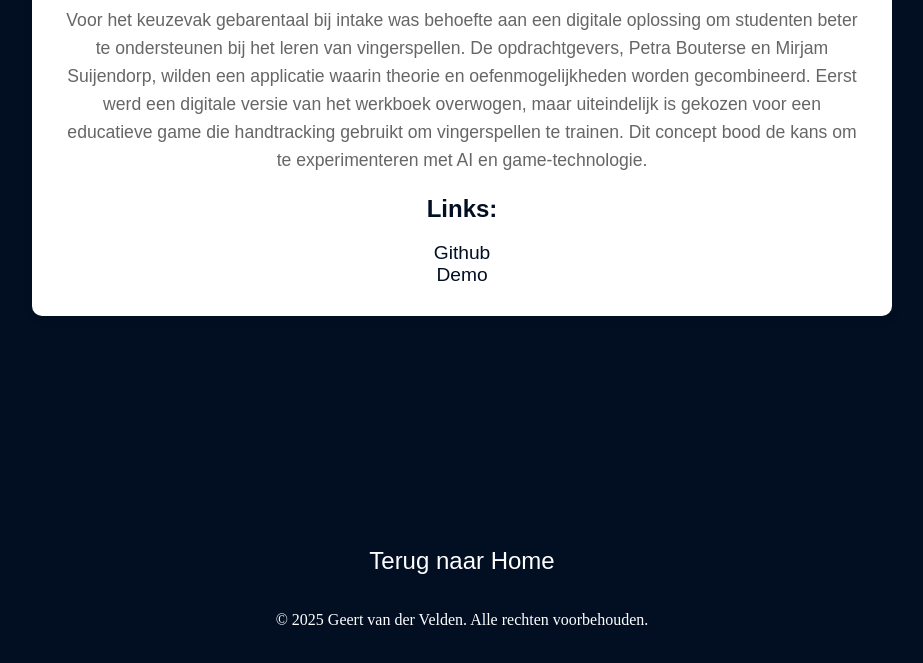
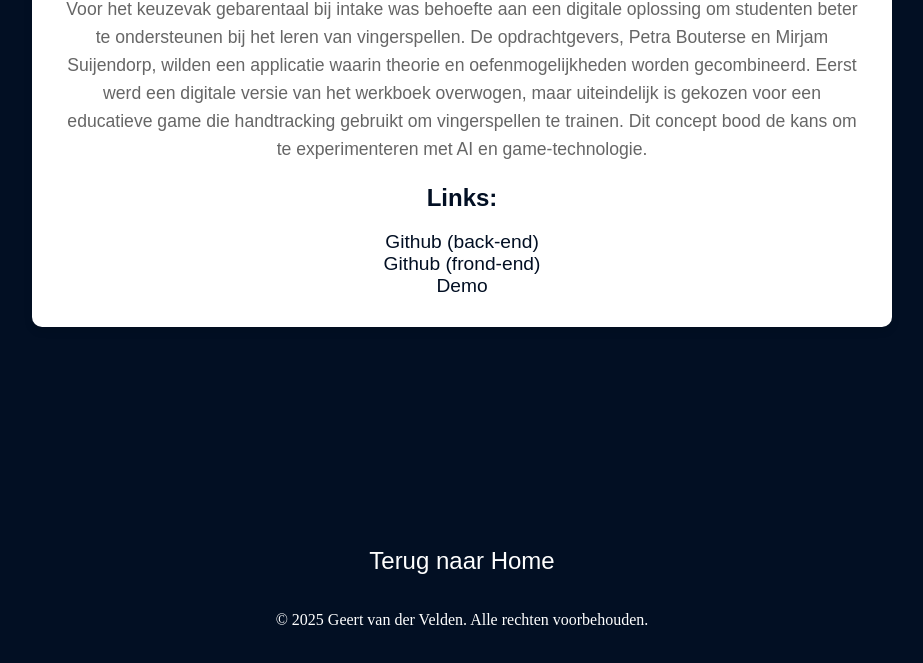
Before and after one commit to gvdv2003/Portofolio, a plain HTML site: page pages/projects/SignTrail.html in a window 1280 px wide. Shown: the part 1153-1816 px from the top of the page, without its empty margins (178-1101 px from the left). Drawn offline with Linux system fonts and the light colour scheme.

Commit message:
Links fix

```diff
--- a/pages/projects/SignTrail.html
+++ b/pages/projects/SignTrail.html
@@ -51,7 +51,9 @@
 
             <h2>Links:</h2>
             <div class="contact-info">
-                <a href="https://github.com/GhostyHobbit/TLE-Agency" class="contact-link" target="_blank">Github</a>
+                <a href="https://github.com/LarsVerschoor/gebarentaal-game-backend" class="contact-link" target="_blank">Github (back-end)</a>
+                <a href="https://github.com/Mathijs-04/TLE2-Front-End" class="contact-link" target="_blank">Github (frond-end)</a>
+
                 <a href="http://145.24.222.170/" class="contact-link" target="_blank">Demo</a>
 
             </div>
```
